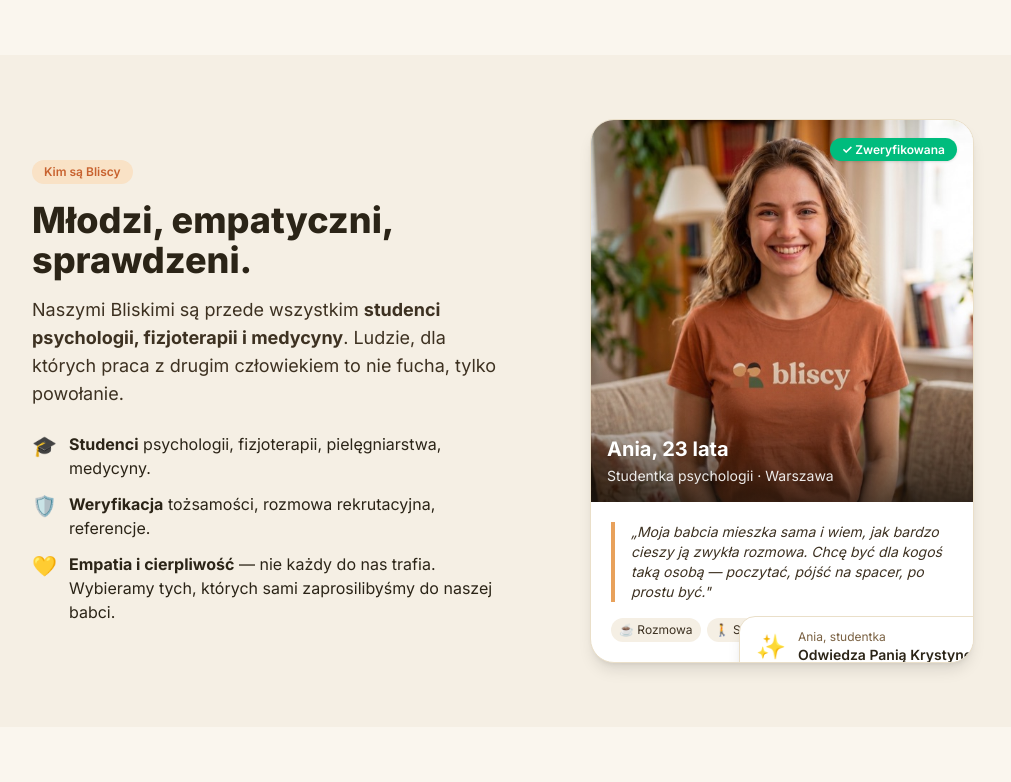
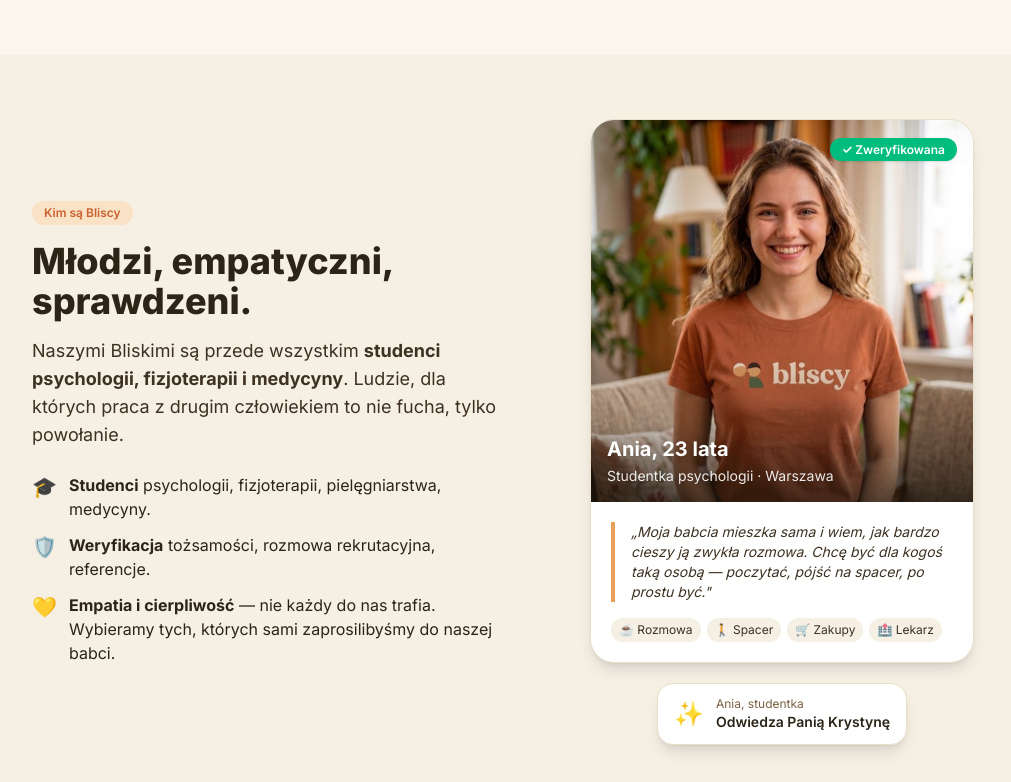
Before and after one commit to laskoAI/bliscy-app, a Next.js app: page /znajdz in a window 1280 px wide. Shown: the part 1118-1900 px from the top of the page, without its empty margins (116-1127 px from the left). Built offline with nearby package versions, Linux system fonts and the light colour scheme.

Commit message:
Move Ania badge below card, centered — always fully visible

```diff
--- a/src/app/znajdz/page.tsx
+++ b/src/app/znajdz/page.tsx
@@ -137,7 +137,8 @@
           </div>
 
           {/* Przykładowy profil Bliskiego — duże zdjęcie na górze */}
-          <div className="relative mx-auto w-full max-w-sm rounded-3xl bg-white border border-brand-200 shadow-lg overflow-hidden">
+          <div className="mx-auto w-full max-w-sm">
+            <div className="relative rounded-3xl bg-white border border-brand-200 shadow-lg overflow-hidden">
               <div className="relative aspect-square bg-brand-100">
                 <img
                   src="/bliscy-ania.jpg"
@@ -169,12 +170,16 @@
                   ))}
                 </div>
               </div>
-            {/* Plakietka — tak jak przy Pani Krystynie */}
-            <div className="hidden md:flex absolute -bottom-4 -right-4 items-center gap-3 rounded-2xl bg-white border border-brand-200 shadow-lg px-4 py-3">
+            </div>
+
+            {/* Plakietka pod kartą — zawsze widoczna, wyśrodkowana */}
+            <div className="mt-5 flex justify-center">
+              <div className="inline-flex items-center gap-3 rounded-2xl bg-white border border-brand-200 shadow-lg px-4 py-3">
                 <span className="text-2xl">✨</span>
                 <div>
                   <div className="text-xs text-brand-500">Ania, studentka</div>
                   <div className="text-sm font-semibold text-brand-800">Odwiedza Panią Krystynę</div>
+                </div>
               </div>
             </div>
           </div>
```
Lines whose indentation alone changed are shown as unchanged.
